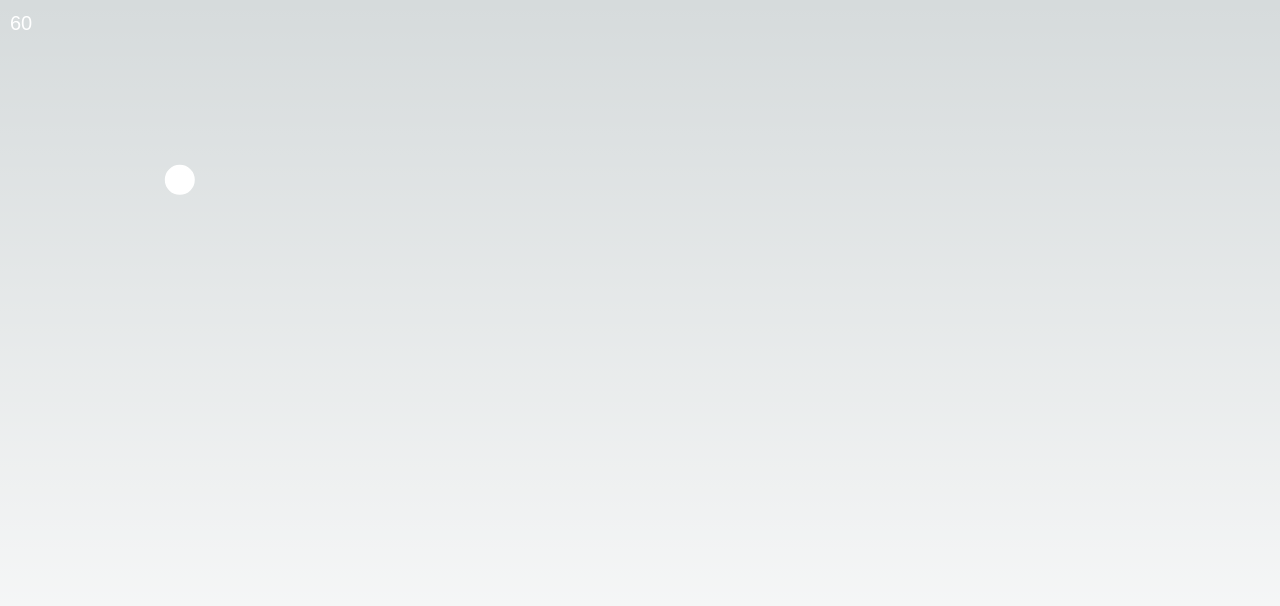
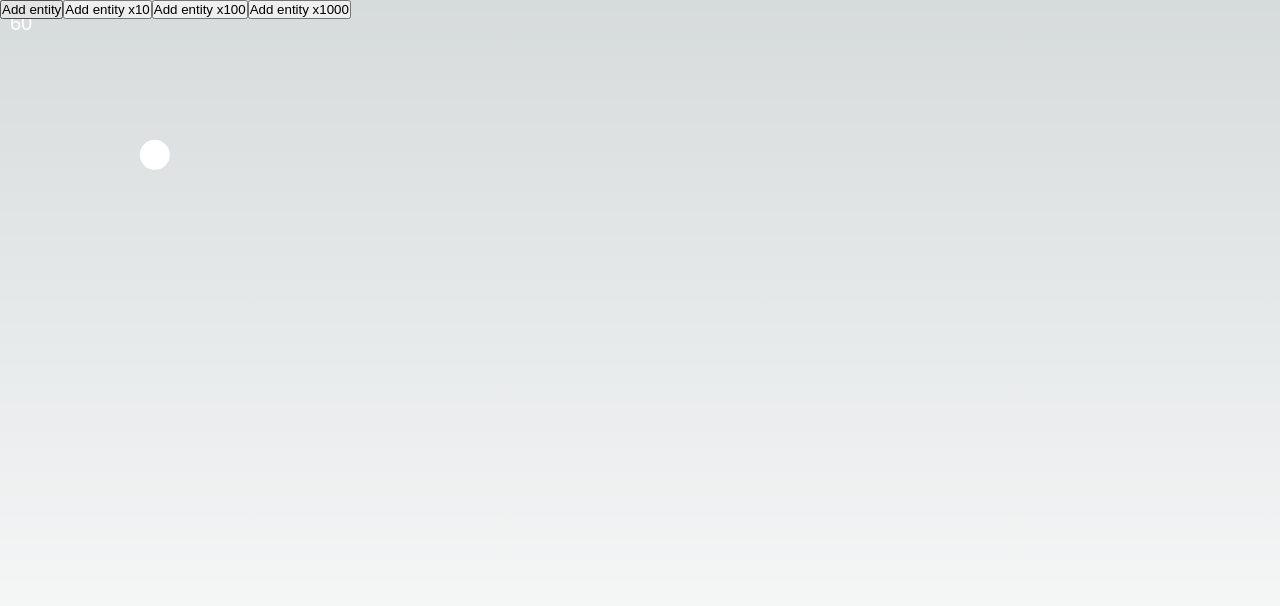
Before and after one commit to Hoijof/EngineXf, a Next.js app: page / in a window 1280 px wide. Shown: the top 606 px of the page. Built offline with nearby package versions, Linux system fonts and the light colour scheme.

Commit message:
feat: add some testing

```diff
--- a/domain/TestEntity1.ts
+++ b/domain/TestEntity1.ts
@@ -1,13 +1,22 @@
 import { PhysicsComponent } from "../engine/components/PhysicsComponent";
 import { Entity } from "../engine/Entity";
+import { Transform } from "../engine/Transform";
 import { RenderComponent } from './../engine/components/RenderComponent';
 
 export class TestEntity1 extends Entity {
 
-    constructor(name: string) {
-        super({name, transform: {scale: new DOMPoint(10, 10), position: new DOMPoint(100, 100)}});
+    constructor({name = "TestEntity1", transform = {}, physicsComponent = {}} : {name?: string, transform?: Partial<Transform>, physicsComponent?: Partial<PhysicsComponent>} = {}) {
+        super({name, transform: {
+            scale: new DOMPoint(10, 10),
+            position: new DOMPoint(100, 100),
+            ...transform
+        } });
 
-        this.components.push(new PhysicsComponent({speed: new DOMPoint(10, 10)}));
+        this.components.push(new PhysicsComponent({
+            speed: new DOMPoint(10, 10),
+            ...physicsComponent
+        } ));
+
         this.components.push(new RenderComponent({ color: "red"}));
     }
 
--- a/engine/index.ts
+++ b/engine/index.ts
@@ -115,8 +115,7 @@ export function draw() {
         engine.ctx.fillText(`Down: ${Array.from(keyboard.down).join(' ')}`, 10, 90);
         engine.ctx.fillText(`Up: ${Array.from(keyboard.up).join(' ')}`, 10, 120);
 
-        // engine.ctx.fillText(`deltaTime: ${deltaTime}`, 100, 30);
-
+        engine.ctx.fillText(`width: ${width} height: ${height}`, 100, 30);
     }
 
     // Draw Entities
--- a/pages/index.tsx
+++ b/pages/index.tsx
@@ -3,6 +3,7 @@ import Head from 'next/head'
 import { useEffect, useRef } from 'react'
 
 import {init, step, resize, mouseUpdate, addKeyUp, addKeyDown, addEntity} from '../engine/index';
+import { Engine } from '../types';
 import { TestEntity1 } from './../domain/TestEntity1';
 
 let singletoned = false;
@@ -23,7 +24,7 @@ export default function Home() {
       requestAnimationFrame(render);
     }
 
-    // Init
+    // #region Setup events
     document.addEventListener('resize', () => {
       const canvas = canvasRef.current as unknown as HTMLCanvasElement;
 
@@ -63,6 +64,7 @@ export default function Home() {
       addKeyDown(e.key);
     });
 
+    // #endregion
     // Setup engine
 
     init(canvasRef.current as unknown as HTMLCanvasElement);
@@ -71,10 +73,25 @@ export default function Home() {
     // setup game?
 
 
-    addEntity(new TestEntity1('Manolo'));
+    addEntity(new TestEntity1({ name: 'Manolo'}));
   });
 
+  const addRandomEntity = () => {
+    const x = Math.random() * 1000;
+    const y = Math.random() * 1000;
 
+    const position = new DOMPoint(x, y);
+    const speed = new DOMPoint(getRandomFloat(-50, 50), getRandomFloat(-50, 50));
+    addEntity(new TestEntity1({name: 'manolo', transform: {position}, physicsComponent: {speed}}));
+  }
+
+  const addRandomEntityTimes = (times: number) => {
+    return () => {
+      for (let i = 0; i < times; i++) {
+        addRandomEntity();
+      }
+    }
+  }
   return (
     <>
       <Head>
@@ -87,7 +104,19 @@ export default function Home() {
         <div >
           <canvas id='mainCanvas' ref={canvasRef} />
         </div>
+        <div style={{position: "fixed", top: 0, left: 0, zIndex: 1000}}>
+          <button onClick={addRandomEntity}>Add entity</button>
+          <button onClick={addRandomEntityTimes(10)}>Add entity x10</button>
+          <button onClick={addRandomEntityTimes(100)}>Add entity x100</button>
+          <button onClick={addRandomEntityTimes(1000)}>Add entity x1000</button>
+        </div>
       </main>
     </>
   )
 }
+
+
+// Get random float between min and max
+export const getRandomFloat = (min: number, max: number) => {
+  return Math.random() * (max - min) + min;
+}
```
